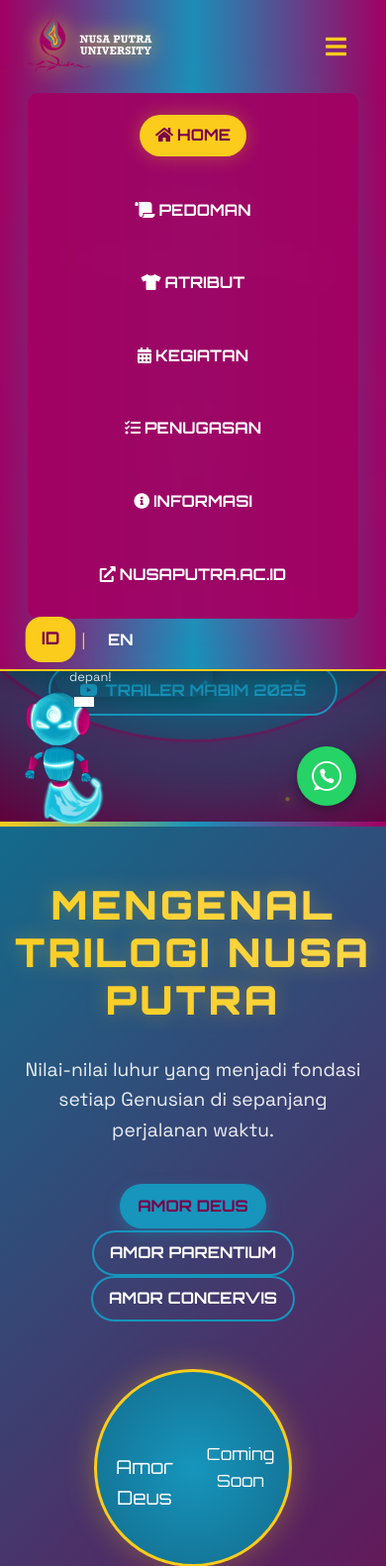
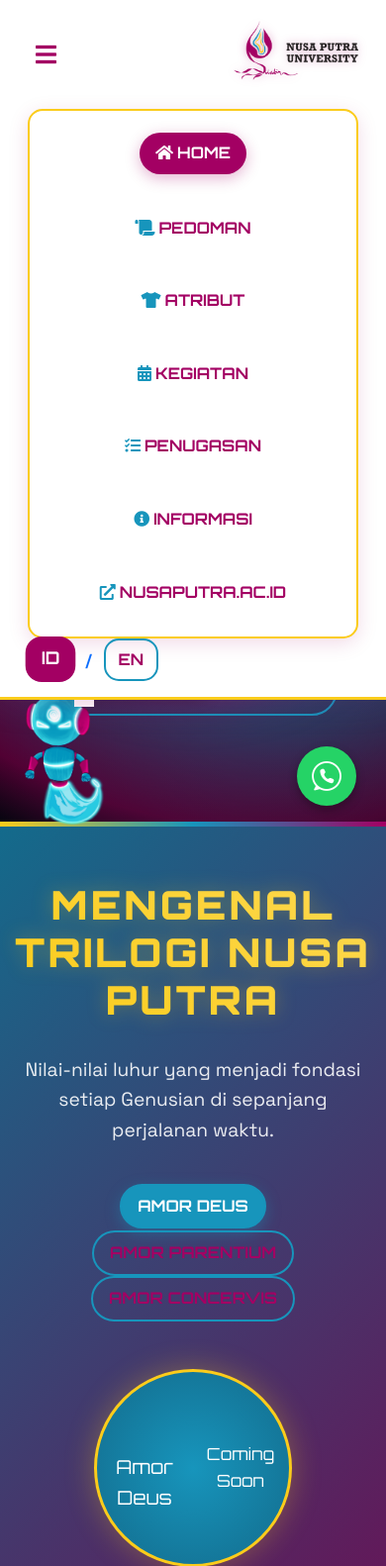
Before and after one commit to m4mayz/MABIM2025, a PHP site: page / in a window 390 px wide, after a click that opens the changed part. Shown: the top 1582 px of the page at 99% size. Run offline with PHP 8.4, Linux system fonts and the light colour scheme; some libraries are stand-ins or nearby versions.

Commit message:
checkpoint 1

```diff
--- a/assets/css/theme-2025.css
+++ b/assets/css/theme-2025.css
@@ -69,15 +69,10 @@
     z-index: 1030;
     height: 80px;
     padding: 0 2rem;
-    background: linear-gradient(
-        90deg,
-        rgba(163, 0, 99, 0.95) 0%,
-        rgba(23, 149, 188, 0.95) 50%,
-        rgba(163, 0, 99, 0.95) 100%
-    );
+    background: var(--pure-white);
     backdrop-filter: blur(15px);
-    border-bottom: 2px solid var(--accent-yellow);
-    box-shadow: 0 4px 30px rgba(0, 0, 0, 0.3);
+    border-bottom: 3px solid var(--accent-yellow);
+    box-shadow: 0 4px 30px rgba(163, 0, 99, 0.2);
 }
 
 .navbar-brand {
@@ -93,7 +88,7 @@
 .navbar-logo {
     height: 60px;
     width: auto;
-    filter: drop-shadow(0 0 10px var(--accent-yellow));
+    filter: drop-shadow(0 0 5px rgba(163, 0, 99, 0.3));
 }
 
 .navbar-nav {
@@ -103,7 +98,7 @@
 }
 
 .nav-link {
-    color: var(--pure-white) !important;
+    color: var(--primary-magenta) !important;
     font-family: var(--font-heading);
     font-weight: 600;
     text-transform: uppercase;
@@ -124,7 +119,7 @@
     background: linear-gradient(
         90deg,
         transparent,
-        var(--accent-yellow),
+        var(--primary-magenta),
         transparent
     );
     transition: left 0.5s ease;
@@ -138,10 +133,20 @@
 
 .nav-link:hover,
 .nav-link.active {
-    color: var(--magenta-dark) !important;
-    background-color: var(--accent-yellow);
+    color: var(--pure-white) !important;
+    background-color: var(--primary-magenta);
     transform: translateY(-2px);
-    box-shadow: var(--shadow-glow);
+    box-shadow: 0 4px 15px rgba(163, 0, 99, 0.3);
+}
+
+.nav-link i {
+    color: var(--secondary-blue);
+    transition: color 0.3s ease;
+}
+
+.nav-link:hover i,
+.nav-link.active i {
+    color: var(--pure-white);
 }
 
 /* Language Switcher */
@@ -152,22 +157,27 @@
 }
 
 .lang-switcher a {
-    color: var(--pure-white);
+    color: var(--primary-magenta);
     text-decoration: none;
     font-family: var(--font-heading);
     font-weight: 700;
     padding: 0.4rem 0.8rem;
-    border: 2px solid transparent;
+    border: 2px solid var(--secondary-blue);
     border-radius: 15px;
     transition: all 0.3s ease;
 }
 
 .lang-switcher a:hover,
 .lang-switcher a.active {
-    border-color: var(--accent-yellow);
-    background-color: var(--accent-yellow);
-    color: var(--magenta-dark);
+    border-color: var(--primary-magenta);
+    background-color: var(--primary-magenta);
+    color: var(--pure-white);
     transform: scale(1.1);
+}
+
+.lang-switcher span {
+    color: var(--secondary-blue);
+    font-weight: bold;
 }
 
 /* ===== BUTTONS ===== */
@@ -320,9 +330,51 @@
     background: radial-gradient(
         circle at center,
         var(--magenta-dark) 0%,
-        var(--blue-dark) 60%,
-        var(--primary-magenta) 100%
+        var(--blue-dark) 40%,
+        var(--primary-magenta) 70%,
+        #0a0a1a 100%
     );
+    animation: background-shift 20s ease-in-out infinite;
+}
+
+@keyframes background-shift {
+    0%,
+    100% {
+        background: radial-gradient(
+            circle at center,
+            var(--magenta-dark) 0%,
+            var(--blue-dark) 40%,
+            var(--primary-magenta) 70%,
+            #0a0a1a 100%
+        );
+    }
+    25% {
+        background: radial-gradient(
+            circle at 30% 70%,
+            var(--blue-dark) 0%,
+            var(--magenta-dark) 50%,
+            var(--primary-magenta) 80%,
+            #0a0a1a 100%
+        );
+    }
+    50% {
+        background: radial-gradient(
+            circle at 70% 30%,
+            var(--primary-magenta) 0%,
+            var(--blue-dark) 60%,
+            var(--magenta-dark) 90%,
+            #0a0a1a 100%
+        );
+    }
+    75% {
+        background: radial-gradient(
+            circle at 20% 20%,
+            var(--magenta-dark) 0%,
+            var(--primary-magenta) 40%,
+            var(--blue-dark) 80%,
+            #0a0a1a 100%
+        );
+    }
 }
 
 .time-portal {
@@ -349,24 +401,40 @@
     width: 200px;
     height: 200px;
     border-color: var(--accent-yellow);
-    animation: rotate-clockwise 8s linear infinite;
-    box-shadow: 0 0 30px var(--accent-yellow);
+    animation: rotate-clockwise 8s linear infinite,
+        pulse-ring 4s ease-in-out infinite;
+    box-shadow: 0 0 30px var(--accent-yellow),
+        inset 0 0 20px rgba(251, 204, 27, 0.5);
 }
 
 .portal-ring:nth-child(2) {
-    width: 400px;
-    height: 400px;
+    width: 350px;
+    height: 350px;
     border-color: var(--secondary-blue);
-    animation: rotate-counter 12s linear infinite;
-    box-shadow: 0 0 40px var(--secondary-blue);
+    animation: rotate-counter 12s linear infinite,
+        pulse-ring 5s ease-in-out infinite 0.5s;
+    box-shadow: 0 0 40px var(--secondary-blue),
+        inset 0 0 25px rgba(23, 149, 188, 0.5);
 }
 
 .portal-ring:nth-child(3) {
-    width: 600px;
-    height: 600px;
+    width: 500px;
+    height: 500px;
     border-color: var(--primary-magenta);
-    animation: rotate-clockwise 16s linear infinite;
-    box-shadow: 0 0 50px var(--primary-magenta);
+    animation: rotate-clockwise 16s linear infinite,
+        pulse-ring 6s ease-in-out infinite 1s;
+    box-shadow: 0 0 50px var(--primary-magenta),
+        inset 0 0 30px rgba(163, 0, 99, 0.5);
+}
+
+.portal-ring:nth-child(4) {
+    width: 650px;
+    height: 650px;
+    border-color: rgba(255, 255, 255, 0.3);
+    animation: rotate-counter 20s linear infinite,
+        pulse-ring 7s ease-in-out infinite 1.5s;
+    box-shadow: 0 0 60px rgba(255, 255, 255, 0.3),
+        inset 0 0 35px rgba(255, 255, 255, 0.2);
 }
 
 .portal-center {
@@ -378,7 +446,9 @@
     height: 100px;
     background: radial-gradient(circle, var(--accent-yellow), transparent);
     border-radius: 50%;
-    animation: pulse-glow 2s ease-in-out infinite alternate;
+    animation: pulse-glow 2s ease-in-out infinite alternate,
+        energy-core 5s linear infinite;
+    box-shadow: 0 0 50px var(--accent-yellow), 0 0 100px var(--accent-yellow);
 }
 
 .time-particles {
@@ -390,20 +460,34 @@
 
 .particle {
     position: absolute;
-    width: 4px;
-    height: 4px;
     border-radius: 50%;
     animation: float-particle 20s linear infinite;
+    background: radial-gradient(circle, rgba(255, 255, 255, 0.8), transparent);
 }
 
 .particle:nth-child(odd) {
     background-color: var(--accent-yellow);
-    box-shadow: 0 0 10px var(--accent-yellow);
+    box-shadow: 0 0 10px var(--accent-yellow), 0 0 20px rgba(251, 204, 27, 0.5);
 }
 
 .particle:nth-child(even) {
     background-color: var(--secondary-blue);
-    box-shadow: 0 0 10px var(--secondary-blue);
+    box-shadow: 0 0 10px var(--secondary-blue), 0 0 20px rgba(23, 149, 188, 0.5);
+}
+
+.time-fragment {
+    position: absolute;
+    width: 30px;
+    height: 30px;
+    background: linear-gradient(
+        45deg,
+        var(--accent-yellow),
+        var(--secondary-blue)
+    );
+    clip-path: polygon(50% 0%, 100% 50%, 50% 100%, 0% 50%);
+    opacity: 0.7;
+    animation: fragment-float 10s linear infinite;
+    filter: blur(1px);
 }
 
 .hero-content {
@@ -427,7 +511,8 @@
     -webkit-text-fill-color: transparent;
     background-clip: text;
     text-shadow: 0 0 30px rgba(251, 204, 27, 0.5);
-    animation: glow-text 3s ease-in-out infinite alternate;
+    animation: glow-text 3s ease-in-out infinite alternate,
+        text-shift 8s ease-in-out infinite;
 }
 
 .hero-subtitle {
@@ -1975,11 +2191,12 @@
     }
 
     .navbar-collapse {
-        background: rgba(163, 0, 99, 0.95);
+        background: var(--pure-white);
         padding: 1rem;
         border-radius: 10px;
         margin-top: 0.5rem;
         width: 100%;
+        border: 2px solid var(--secondary-blue);
     }
 
     .navbar-custom .nav-link {
@@ -1998,6 +2215,25 @@
     .navbar-custom {
         height: auto;
         min-height: 70px;
+        padding: 1rem;
+    }
+
+    .navbar-collapse {
+        background: var(--pure-white);
+        border-radius: 15px;
+        padding: 1rem;
+        margin-top: 1rem;
+        border: 2px solid var(--accent-yellow);
+        box-shadow: 0 5px 20px rgba(163, 0, 99, 0.15);
+    }
+
+    .navbar-toggler {
+        border: none;
+        padding: 0.25rem 0.5rem;
+    }
+
+    .navbar-toggler:focus {
+        box-shadow: none;
     }
 
     /* Section Adjustments */
--- a/header.php
+++ b/header.php
@@ -50,17 +50,18 @@
 <body>
   <main class="main" id="top">
     <nav class="navbar navbar-expand-lg navbar-custom">
-      <div class="container">
-        <a class="navbar-brand" href="index.php">
-          <img src="assets/img/tp-logo_whitetext.png" alt="MABIM 2025 - Time Travelling" class="navbar-logo">
-        </a>
+      <div class="container d-flex justify-content-between">
 
-        <button class="navbar-toggler border-0" type="button" data-bs-toggle="collapse" data-bs-target="#navbarNav"
+        <button class="navbar-toggler" type="button" data-bs-toggle="collapse" data-bs-target="#navbarNav"
           aria-controls="navbarNav" aria-expanded="false" aria-label="Toggle navigation">
-          <span style="color: var(--accent-yellow); font-size: 1.5rem;">
+          <span style="color: var(--primary-magenta); font-size: 1.5rem;">
             <i class="fas fa-bars"></i>
           </span>
         </button>
+
+        <a class="navbar-brand" href="index.php">
+          <img src="assets/img/tp-logo_text.png" alt="MABIM 2025 - Time Travelling" class="navbar-logo">
+        </a>
 
         <div class="collapse navbar-collapse" id="navbarNav">
           <ul class="navbar-nav mx-auto">
@@ -102,9 +103,9 @@
           </ul>
         </div>
 
-        <div class="lang-switcher">
+        <div class="lang-switcher d-flex align-items-center">
           <a href="?lang=id" class="<?php echo ($lang == 'id') ? 'active' : ''; ?>">ID</a>
-          <span style="color: var(--accent-yellow);">|</span>
+          <span class="text-primary mx-1">/</span>
           <a href="?lang=en" class="<?php echo ($lang == 'en') ? 'active' : ''; ?>">EN</a>
         </div>
       </div>
```
Also changed, not shown: other parts of assets/css/theme-2025.css (+242 -111 lines).
